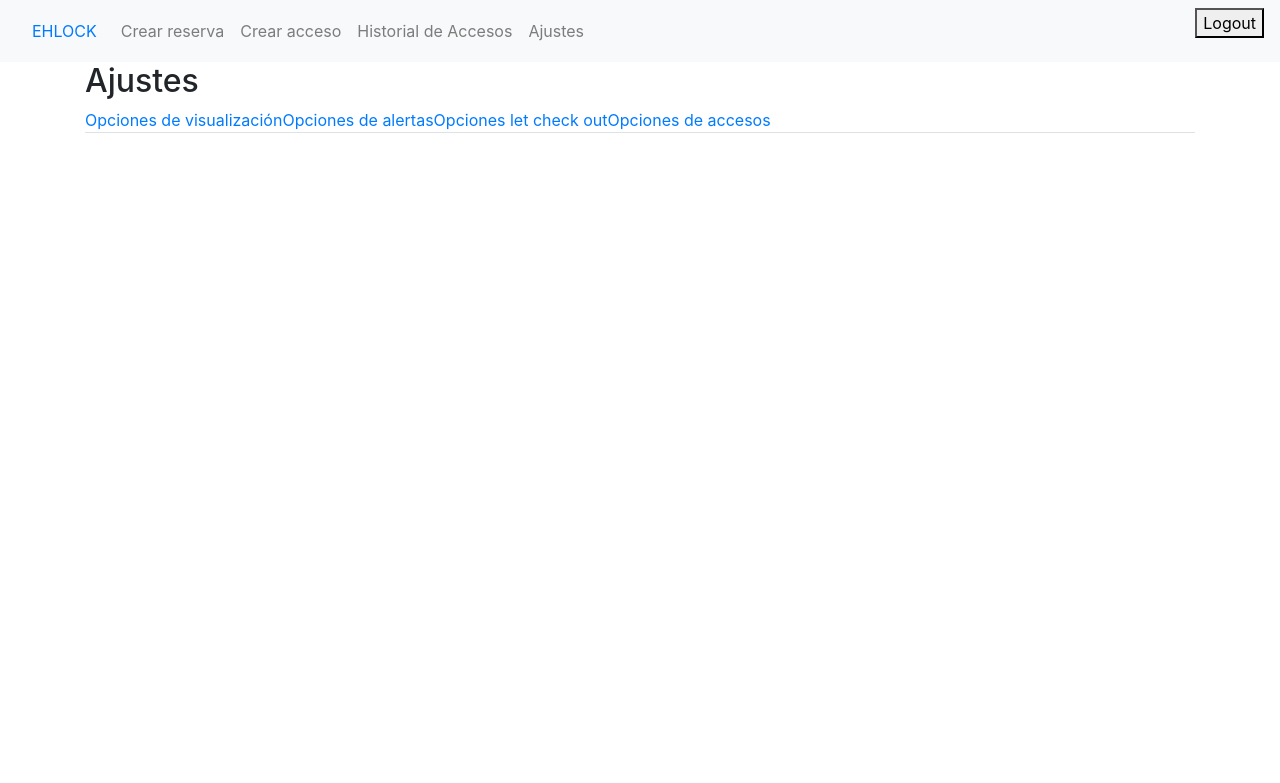
After one commit to santiagofragiomoreno/TelServer2, a Django app: page /owner/settings/ in a window 1280 px wide, after a click on "Opciones de visualización". The commit adds this page. Shown: the top 783 px of the page. Run offline with Django 3.2, Linux system fonts and the light colour scheme; the visitor is signed in with stand-in values (Sample User, id 1); some libraries are stand-ins or nearby versions.

Commit message:
owner_home

```diff
--- a/app/telrest/owner/templates/owner/navbar.html
+++ b/app/telrest/owner/templates/owner/navbar.html
@@ -5,7 +5,7 @@
 
 
 <nav class="navbar navbar-expand-lg navbar-light bg-light">
-    <a class="nav-link" href="panel">EHLOCK <span class="sr-only">(current)</span></a>
+    <a class="nav-link" href="{% url 'home' %}">EHLOCK <span class="sr-only">(current)</span></a>
     <button class="navbar-toggler" type="button" data-toggle="collapse" data-target="#navbarSupportedContent" aria-controls="navbarSupportedContent" aria-expanded="false" aria-label="Toggle navigation">
     <span class="navbar-toggler-icon"></span>
   </button>
@@ -17,19 +17,11 @@
             <li class="nav-item">
                 <a class="nav-link" href="#">Crear acceso</a>
             </li>
-            <li class="nav-item dropdown">
-                <a class="nav-link dropdown-toggle" href="#" id="navbarDropdown" role="button" data-toggle="dropdown" aria-haspopup="true" aria-expanded="false">
-          Pisos
-        </a>
-                <div *ngFor="let piso of pisos;let i= index" class="dropdown-menu" aria-labelledby="navbarDropdown">
-                    <a class="dropdown-item" href="">{{piso.name}}</a>
-                </div>
-            </li>
             <li class="nav-item">
                 <a class="nav-link" href="#">Historial de Accesos</a>
             </li>
             <li class="nav-item">
-                <a class="nav-link" href="#">Reservas</a>
+                <a class="nav-link" href="{% url 'settings' %}">Ajustes</a>
             </li>
         </ul>
         {% if msg != '' %} {% if msg != 'No se pudo realizar esa insercion en la BBDD' %}
--- /dev/null
+++ b/app/telrest/owner/templates/owner/settings.html
@@ -0,0 +1,98 @@
+{% extends "owner/navbar.html" %} {% block content %}
+
+
+<body>
+    <div class="container">
+        <h2>Ajustes</h2>
+        <ul class="nav nav-tabs">
+            <li class="active"><a data-toggle="tab" href="#home">Opciones de visualización</a></li>
+            <li><a data-toggle="tab" href="#menu1">Opciones de alertas</a></li>
+            <li><a data-toggle="tab" href="#menu2">Opciones let check out</a></li>
+            <li><a data-toggle="tab" href="#menu3">Opciones de accesos</a></li>
+        </ul>
+
+        <div class="tab-content">
+            <div id="home" class="tab-pane fade in active">
+                <br><br>
+                <p></p>
+            </div>
+            <div id="menu1" class="tab-pane fade">
+                <br><br>
+                <!--TODO Poner bordes y flotante a la izquierda en este div-->
+                <div>
+                    <h3>Opción alerta temperatura máxima y mínima</h3>
+                    <hr>
+                    <label><b>Temperatura máxima</b></label>
+                    <input type="number" min="1" max="40" step="1" value="20" size="1" name="max_temperature"><br><br>
+                    <label><b>Temperatura minima</b></label>
+                    <input type="number" min="1" max="40" step="1" value="16" size="1" name="min_temperature">
+                </div>
+
+                <div>
+                    <h3>Opción alerta aforo maximo y en que horario</h3>
+                    <hr>
+                    <label><b>Horario de inicio</b></label>
+                    <input type="number" min="0" max="24" step="1" value="12" size="1" name="start_time"><br><br>
+                    <label><b>Horario de fin</b></label>
+                    <input type="number" min="0" max="24" step="1" value="17" size="1" name="end_time"><br><br>
+                    <label><b>Aforo por encima del limite</b></label>
+                    <input type="number" min="0" max="5" step="1" value="0" size="1" name="max_capacity"><br>
+                    <small>Ej: si su piso tiene un aforo maximo de 5 personas, el numero de persona que permite por encima de este, por ejemplo 2, <b>5 + 2 = 7</b></small><br> </div>
+
+                <h3>Opción sonido tiempo de escucha</h3>
+                <hr>
+                <label><b>Tiempo de escucha antes de alarma (en minutos)</b></label>
+                <input type="number" min="0" max="15" step="1" value="5" size="1" name="listening_time"><br><br>
+
+            </div>
+
+            <div id="menu2" class="tab-pane fade">
+                <br><br>
+                <div>
+                    <h3>Opciones let check out</h3>
+                    <hr>
+                    <label><b>Tiempo (min)</b></label>
+                    <input type="number" min="0" max="720" step="1" value="5" size="1" name="price_time">
+                    <label><b>Precio (€)</b></label>
+                    <input type="number" min="0" max="720" step="1" value="5" size="1" name="time_price">
+                </div>
+            </div>
+            <div id="menu3" class="tab-pane fade">
+                <div>
+                    <h3>Seleccionar los datos requeridos para poder generar un acceso.</h3>
+                    <hr>
+                    <label><b>Apellidos</b></label>
+                    <input type="checkbox" name="last_name"><br><br>
+                    <label><b>Telefono</b></label>
+                    <input type="checkbox" name="phone"><br><br>
+                    <label><b>Dirección/Cuidad</b></label>
+                    <input type="checkbox" name="city"><br><br>
+                    <label><b>Importe de la reserva</b></label>
+                    <input type="checkbox" name="import_reservation"><br><br>
+                    <label><b>Origen de la reserva</b></label>
+                    <input type="checkbox" name="origin_reservation"><br><br>
+                    <label><b>Código de reserva</b></label>
+                    <input type="checkbox" name="code_reservation"><br><br>
+                    <label><b>Aforo (si no se introduce se pone el numero de aforo máximo del piso)</b></label>
+                    <input type="checkbox" name="capacity"><br><br>
+                    <label><b>Coste de cancelación</b></label>
+                    <input type="checkbox" name="cancelation"><br><br>
+                    <label><b>Observaciones</b></label>
+                    <input type="checkbox" name="obvs"><br><br>
+                    <label><b>Forma de pago (transferencia/tarjeta/efectivo)</b></label>
+                    <input type="checkbox" name="pay"><br><br>
+                </div>
+            </div>
+        </div>
+    </div>
+
+    {% endblock content%}
+</body>
+<style>
+    .container_info {
+        margin: 1rem;
+        padding: 1rem;
+        border: 2px solid #ccc;
+        text-align: center;
+    }
+</style>
--- a/app/telrest/owner/urls.py
+++ b/app/telrest/owner/urls.py
@@ -4,7 +4,8 @@ from . import views
 from django.contrib.auth import views as auth_views
 
 urlpatterns = [
-    path('', views.home, name='owner-home'),
+    path('', views.home, name='home'),
+    path('settings/', views.settings, name='settings'),
     #path('Panel.ehlock.com/access', views.create_access, name='access'),
 ]
 
--- a/app/telrest/owner/views.py
+++ b/app/telrest/owner/views.py
@@ -33,24 +33,32 @@ def home(request):
     context = {}
     context['msg'] = request.user
 
-    id_flats = FlatOwner.objects.all().filter(owner_user__gt=request.user.id)
-    context['flats'] = id_flats
+    id_flats = []
+    flats = []
+
+    for e in FlatOwner.objects.all():
+        if e.owner_user.id == request.user.id:
+            id_flats.insert(0, e.flat.id)
+
+    for e in Flat.objects.all():
+        if e.id in id_flats:
+            flats.insert(0, e)
+
+    context['flats'] = flats
 
     template = loader.get_template('owner/home.html')
     return HttpResponse(template.render(context, request))
 
+@login_required
+def settings(request):
+    context = {}
+    template = loader.get_template('owner/settings.html')
+    return HttpResponse(template.render(context, request))
 
 
 
 """
     piso_owner = ''
-    for e in FlatOwner.objects.all():
-        if e.owner_user.id == user.id:
-            id_flats.insert(0, e.flat.id)
-
-    for e in Flat.objects.all():
-        if e.id in id_flats:
-            flats.insert(0, e)
 
     for e in SensorData.objects.all()[:50]:
         if e.flat.id in id_flats:
```
Also changed, not shown: app/telrest/owner/templates/owner/home.html (+67 -2 lines).
